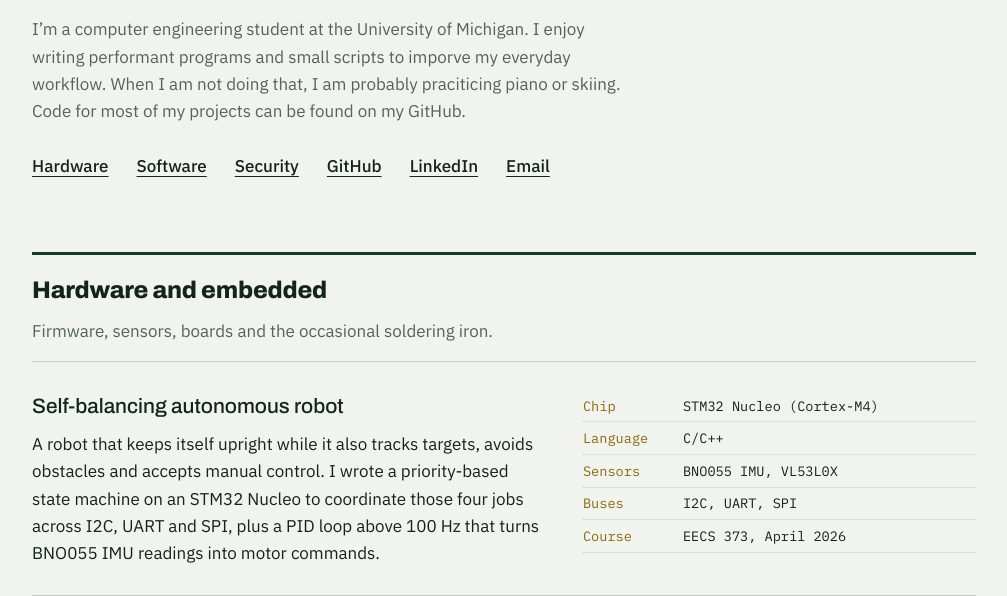
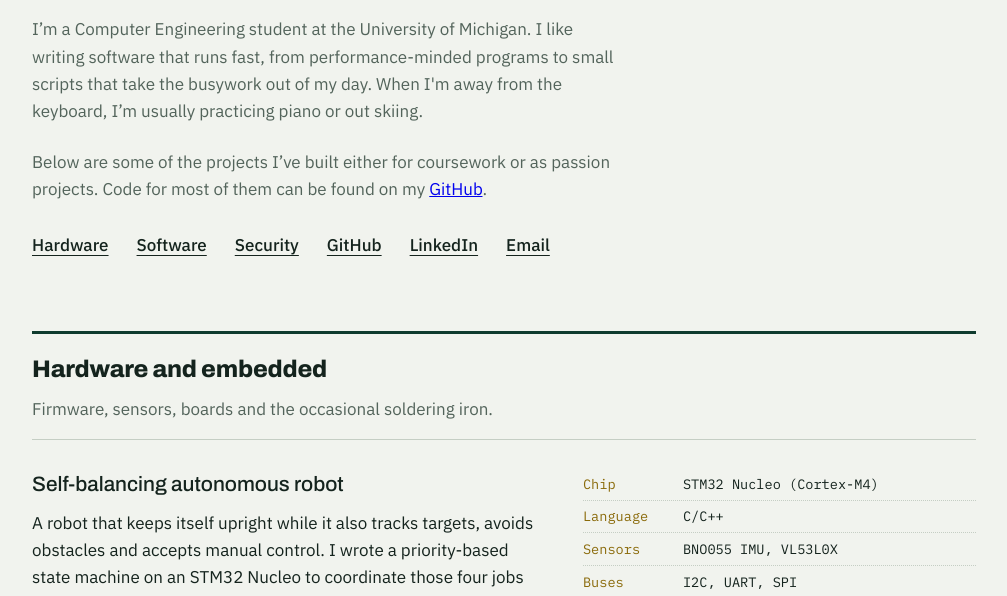
Before and after one commit to RobConfor/RobConfor.github.io, a plain HTML site: page index.html in a window 1280 px wide. Shown: the part 159-755 px from the top of the page, without its empty margins (136-1143 px from the left). Drawn offline with Linux system fonts and the light colour scheme.

Commit message:
Revise introduction and add project overview
Updated the introduction paragraph for clarity and improved wording. Added a new paragraph to introduce projects.

```diff
--- a/index.html
+++ b/index.html
@@ -43,7 +43,8 @@ footer{margin-top:4.5rem;padding-top:1rem;border-top:3px solid var(--pcb);displa
 <main>
 <header>
 <h1>Robert Conforti</h1>
-<p class="intro">I’m a computer engineering student at the University of Michigan. I enjoy writing performant programs and small scripts to imporve my everyday workflow. When I am not doing that, I am probably praciticing piano or skiing. Code for most of my projects can be found on my GitHub.</p>
+<p class="intro">I’m a Computer Engineering student at the University of Michigan. I like writing software that runs fast, from performance-minded programs to small scripts that take the busywork out of my day. When I'm away from the keyboard, I’m usually practicing piano or out skiing.</p>
+<p class="intro">Below are some of the projects I’ve built either for coursework or as passion projects. Code for most of them can be found on my <a href="https://github.com/RobConfor">GitHub</a>.</p>
 <nav aria-label="Sections">
 <a href="#hardware">Hardware</a>
 <a href="#software">Software</a>
```
